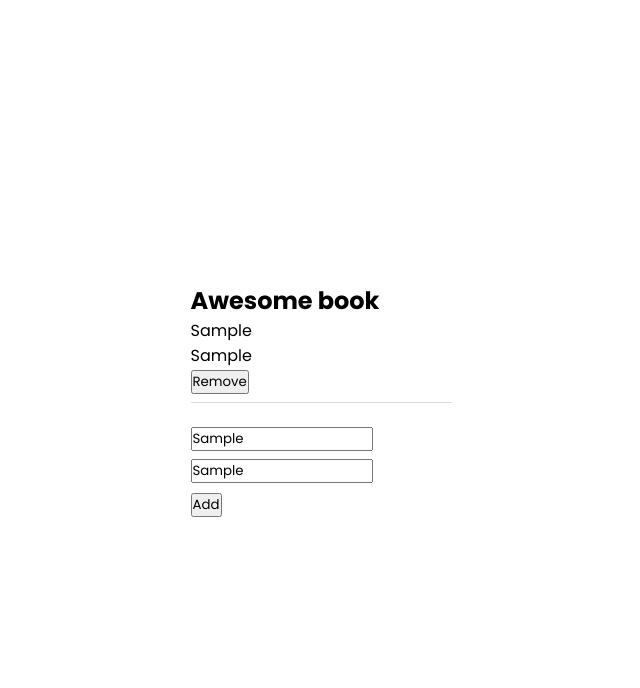
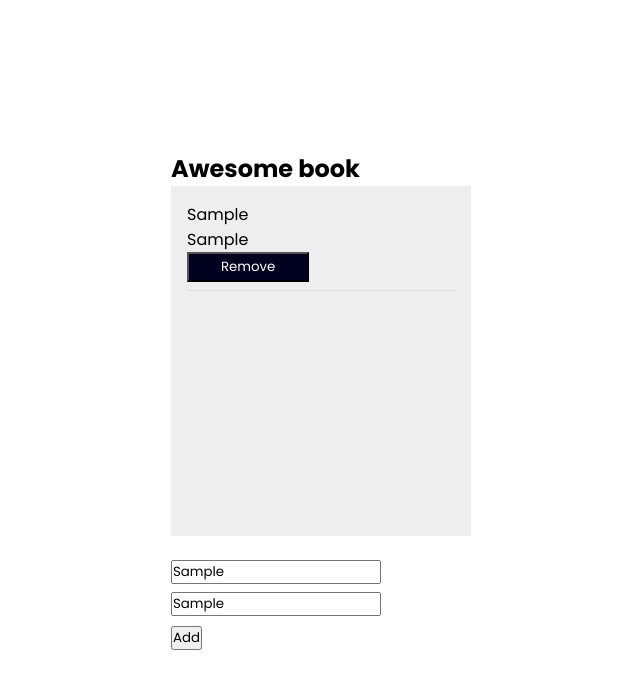
Before and after one commit to iambenkis/Awesome-books, a website: page index.html in a window 1280 px wide. Both pictures are taken after typing "Sample", "Sample" into the empty fields and a click on the button "Add". Shown: the whole page, without its empty margins (319-959 px from the left). Drawn offline with Linux system fonts and the light colour scheme.

Commit message:
Update css file

```diff
--- a/style.css
+++ b/style.css
@@ -25,6 +25,31 @@
     padding-bottom: .5rem;
  }
 
+ .books {
+    background-color: #eee;
+    width: 300px;
+    height: 350px;
+    overflow-y: scroll;
+    padding: 1rem;
+    -ms-overflow-style: none;
+    scrollbar-width: none;
+ }
+
+ .books::-webkit-scrollbar {
+    display: none;
+  }
+
+
  .add-div {
     margin-top: 1.5rem;
  }
+
+ .delete {
+    display: none;
+ }
+
+ .remove {
+   background-color: rgb(1, 1, 32);
+   color: #fff;
+   padding: .2rem 2rem;
+ }
```
